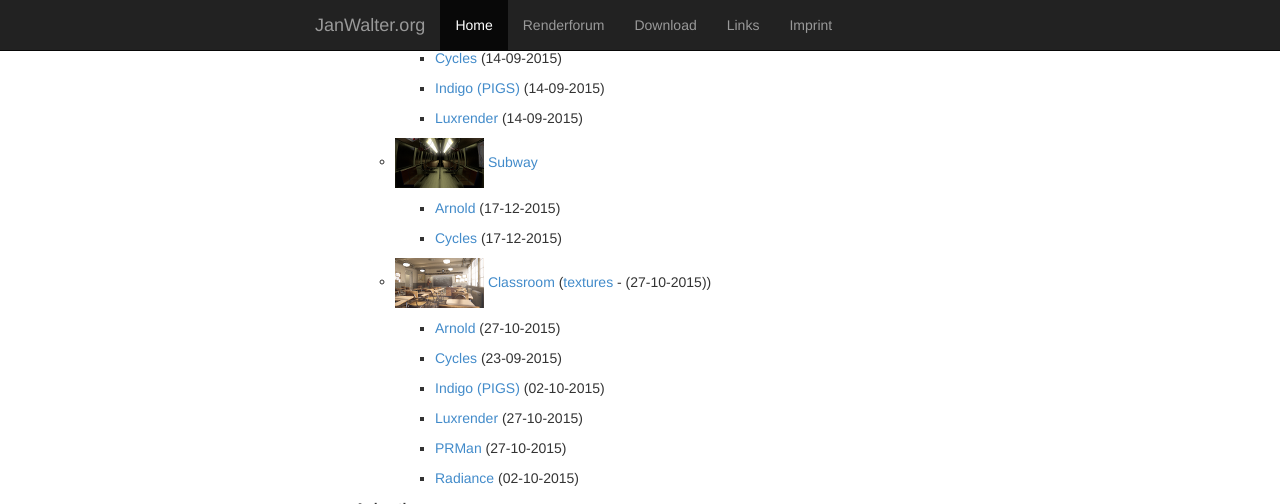
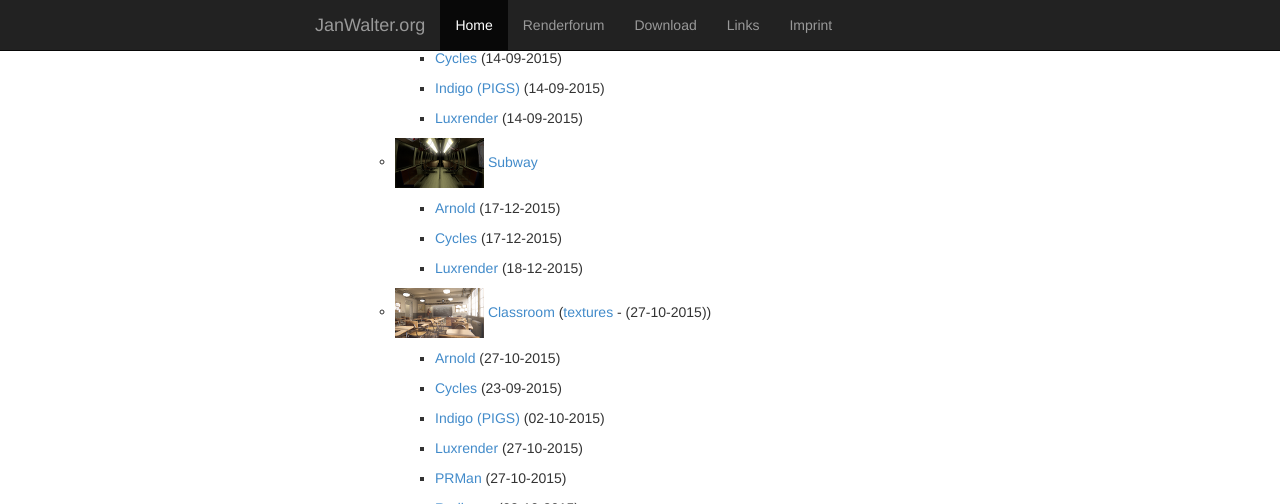
Before and after one commit to wahn/jan_walter_org, a Jekyll site: the page built from download/index.md, in a window 1280 px wide and 900 px high, scrolled down 3902 px, cut to the strip 0-504 px from the top of the window. Built offline with Jekyll 4.4.1, drawn with Linux system fonts in a browser that asks for light colours; Markdown is read by kramdown in place of the engine named in the settings.

Commit message:
Luxrender version of the subway scene.

```diff
--- a/download/index.md
+++ b/download/index.md
@@ -301,6 +301,8 @@ Download
 
         + [Cycles](https://www.janwalter.org/Download/Scenes/subway_blend.tar.gz) (17-12-2015)
 
+        + [Luxrender](https://www.janwalter.org/Download/Scenes/subway_lxs.tar.gz) (18-12-2015)
+
     - ![Alt Classroom][classroom]
        [Classroom](https://github.com/wahn/export_multi/tree/master/15_classroom)
        ([textures](https://www.janwalter.org/Download/Scenes/classroom_textures.tar.gz) - (27-10-2015))
```
